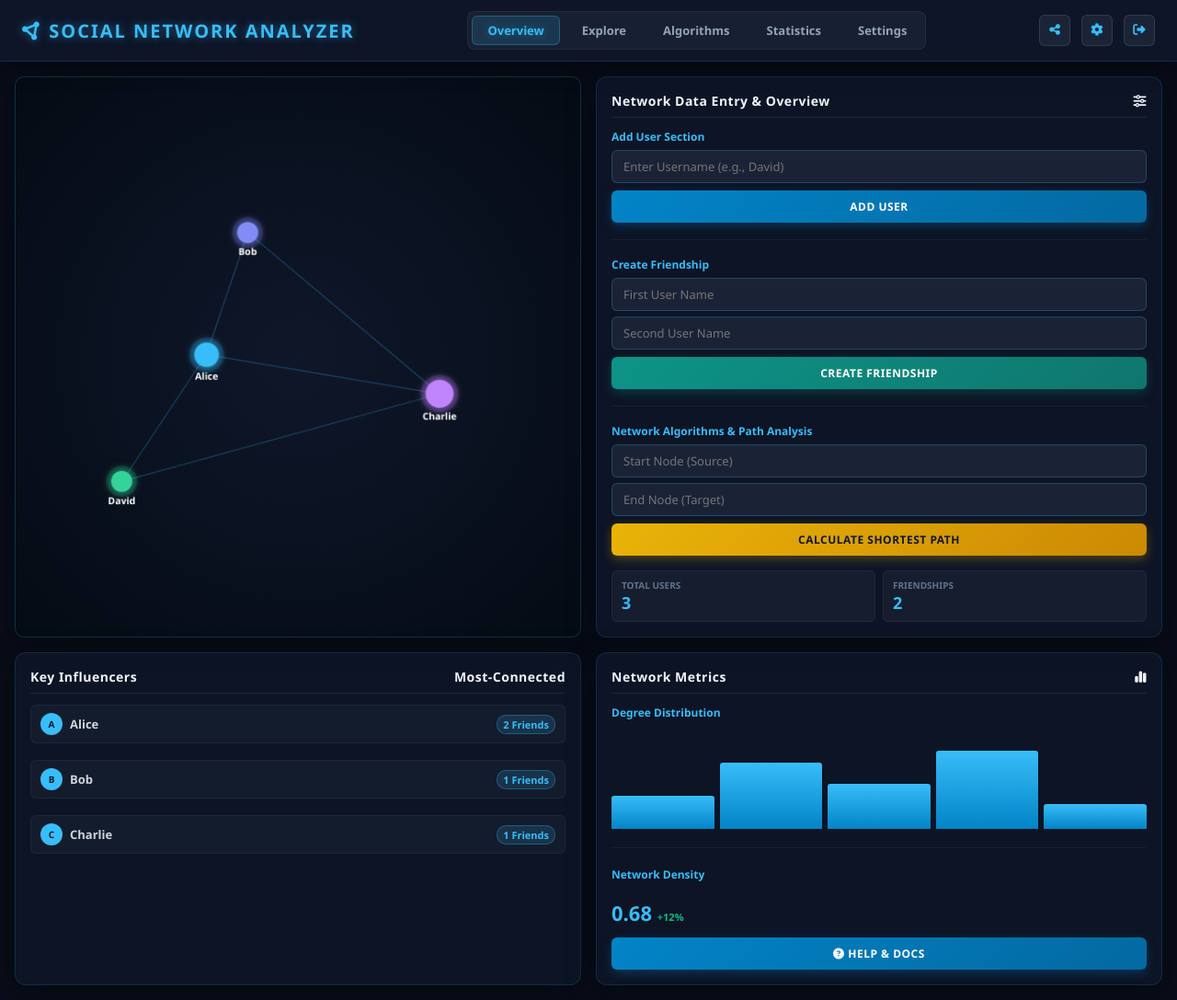
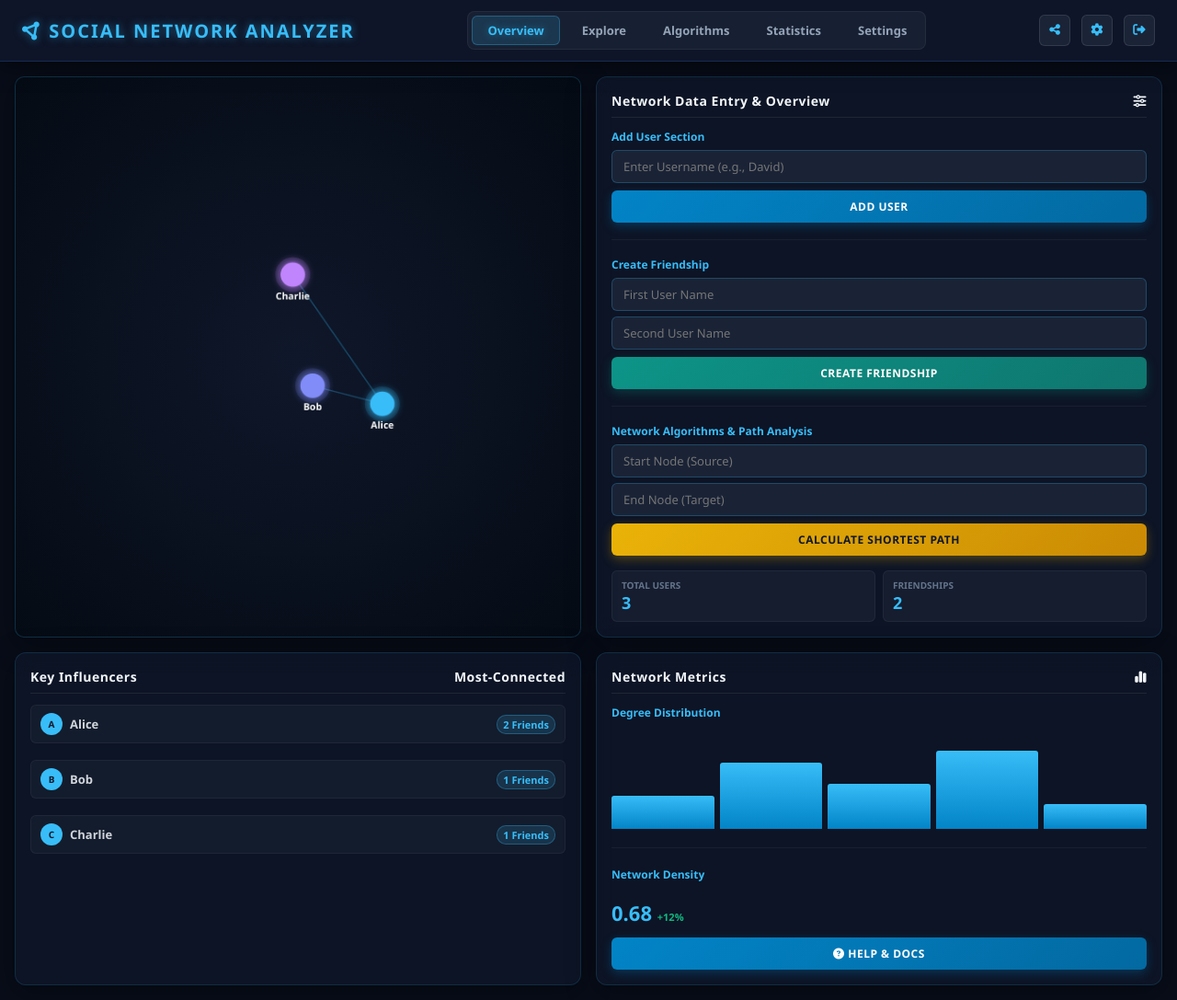
Before and after one commit to PeanutChikki/Social-Network-Analyzer, a Flask app: page / in a window 1280 px wide. Shown: the whole page at 92% size. Run offline with Flask 3, Linux system fonts and the light colour scheme.

Commit message:
final frontend

```diff
--- a/templates/index.html
+++ b/templates/index.html
@@ -446,7 +446,7 @@
 
     </div>
 
-    <!-- HTML5 Canvas Animation Script -->
+    <!-- HTML5 Dynamic Canvas Animation Script -->
     <script>
         const canvas = document.getElementById('networkCanvas');
         const ctx = canvas.getContext('2d');
@@ -458,48 +458,63 @@
         window.addEventListener('resize', resizeCanvas);
         resizeCanvas();
 
-        // Node & Connection Data
-        const nodes = [
-            { x: canvas.width * 0.2, y: canvas.height * 0.3, radius: 14, label: "Alice", color: "#38bdf8", vx: 0.2, vy: 0.3 },
-            { x: canvas.width * 0.6, y: canvas.height * 0.2, radius: 12, label: "Bob", color: "#818cf8", vx: -0.3, vy: 0.1 },
-            { x: canvas.width * 0.7, y: canvas.height * 0.7, radius: 16, label: "Charlie", color: "#c084fc", vx: 0.1, vy: -0.2 },
-            { x: canvas.width * 0.3, y: canvas.height * 0.8, radius: 12, label: "David", color: "#34d399", vx: -0.2, vy: -0.1 }
-        ];
+        const graphData = {{ graph | tojson }};
+        const userNames = Object.keys(graphData);
 
-        const edges = [
-            [0, 1], [0, 2], [1, 2], [2, 3], [0, 3]
-        ];
+        const colors = ["#38bdf8", "#818cf8", "#c084fc", "#34d399", "#f43f5e", "#fbbf24"];
+        const nodes = userNames.map((name, index) => {
+            const angle = (index / userNames.length) * 2 * Math.PI;
+            const radiusDist = 100 + Math.random() * 40;
+            return {
+                label: name,
+                x: canvas.width / 2 + Math.cos(angle) * radiusDist,
+                y: canvas.height / 2 + Math.sin(angle) * radiusDist,
+                radius: 14,
+                color: colors[index % colors.length],
+                vx: (Math.random() - 0.5) * 0.4,
+                vy: (Math.random() - 0.5) * 0.4
+            };
+        });
+
+        const edges = [];
+        userNames.forEach((user, i) => {
+            const friends = graphData[user] || [];
+            friends.forEach(friend => {
+                const j = userNames.indexOf(friend);
+                if (j !== -1 && i < j) {
+                    edges.push([i, j]);
+                }
+            });
+        });
 
         function animate() {
             ctx.clearRect(0, 0, canvas.width, canvas.height);
 
-            // Draw Links
             ctx.lineWidth = 1.5;
             edges.forEach(edge => {
                 const n1 = nodes[edge[0]];
                 const n2 = nodes[edge[1]];
-                ctx.beginPath();
-                ctx.strokeStyle = "rgba(56, 189, 248, 0.25)";
-                ctx.moveTo(n1.x, n1.y);
-                ctx.lineTo(n2.x, n2.y);
-                ctx.stroke();
+                if (n1 && n2) {
+                    ctx.beginPath();
+                    ctx.strokeStyle = "rgba(56, 189, 248, 0.3)";
+                    ctx.moveTo(n1.x, n1.y);
+                    ctx.lineTo(n2.x, n2.y);
+                    ctx.stroke();
+                }
             });
 
-            // Draw Nodes & Animate Motion
             nodes.forEach(node => {
                 node.x += node.vx;
                 node.y += node.vy;
 
-                if (node.x - node.radius < 0 || node.x + node.radius > canvas.width) node.vx *= -1;
-                if (node.y - node.radius < 0 || node.y + node.radius > canvas.height) node.vy *= -1;
+                if (node.x - node.radius < 20 || node.x + node.radius > canvas.width - 20) node.vx *= -1;
+                if (node.y - node.radius < 20 || node.y + node.radius > canvas.height - 20) node.vy *= -1;
 
-                // Node Outer Glow
                 ctx.beginPath();
                 ctx.arc(node.x, node.y, node.radius + 6, 0, Math.PI * 2);
                 ctx.fillStyle = node.color + "22";
                 ctx.fill();
 
-                // Core Node
                 ctx.beginPath();
                 ctx.arc(node.x, node.y, node.radius, 0, Math.PI * 2);
                 ctx.fillStyle = node.color;
@@ -508,7 +523,6 @@
                 ctx.fill();
                 ctx.shadowBlur = 0;
 
-                // Text Labels
                 ctx.fillStyle = "#ffffff";
                 ctx.font = "bold 11px Segoe UI";
                 ctx.textAlign = "center";
```
